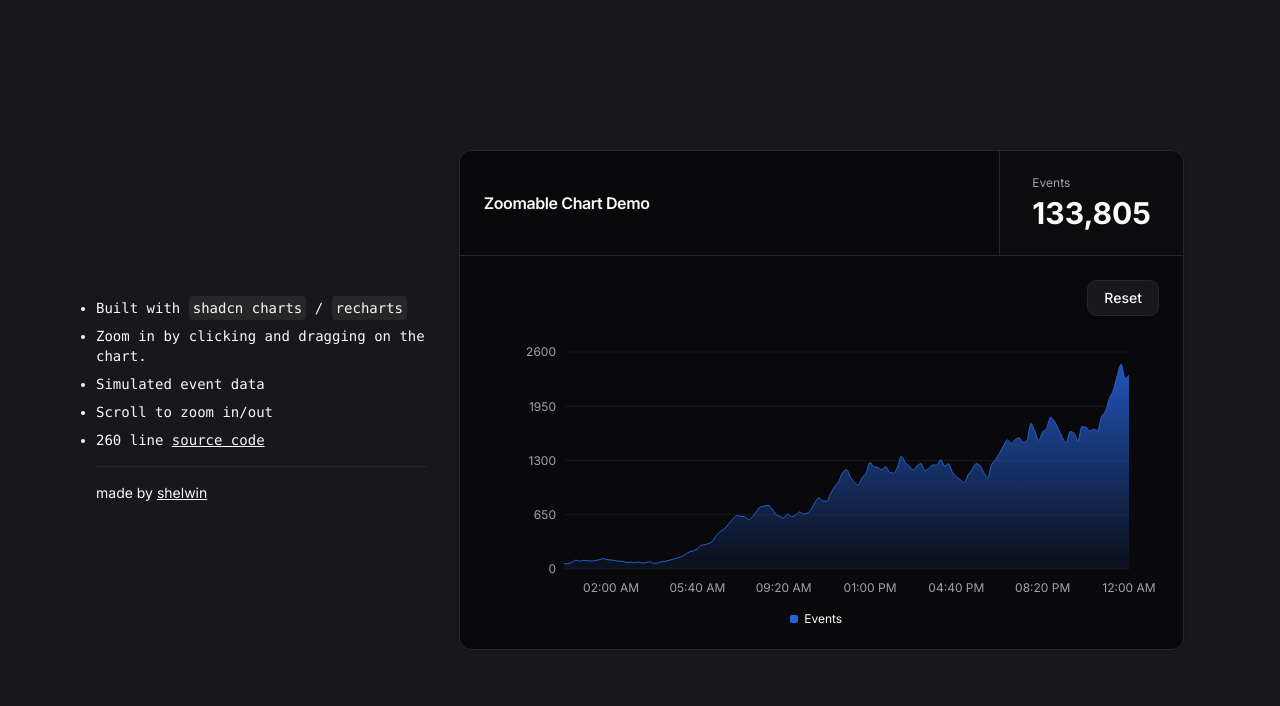
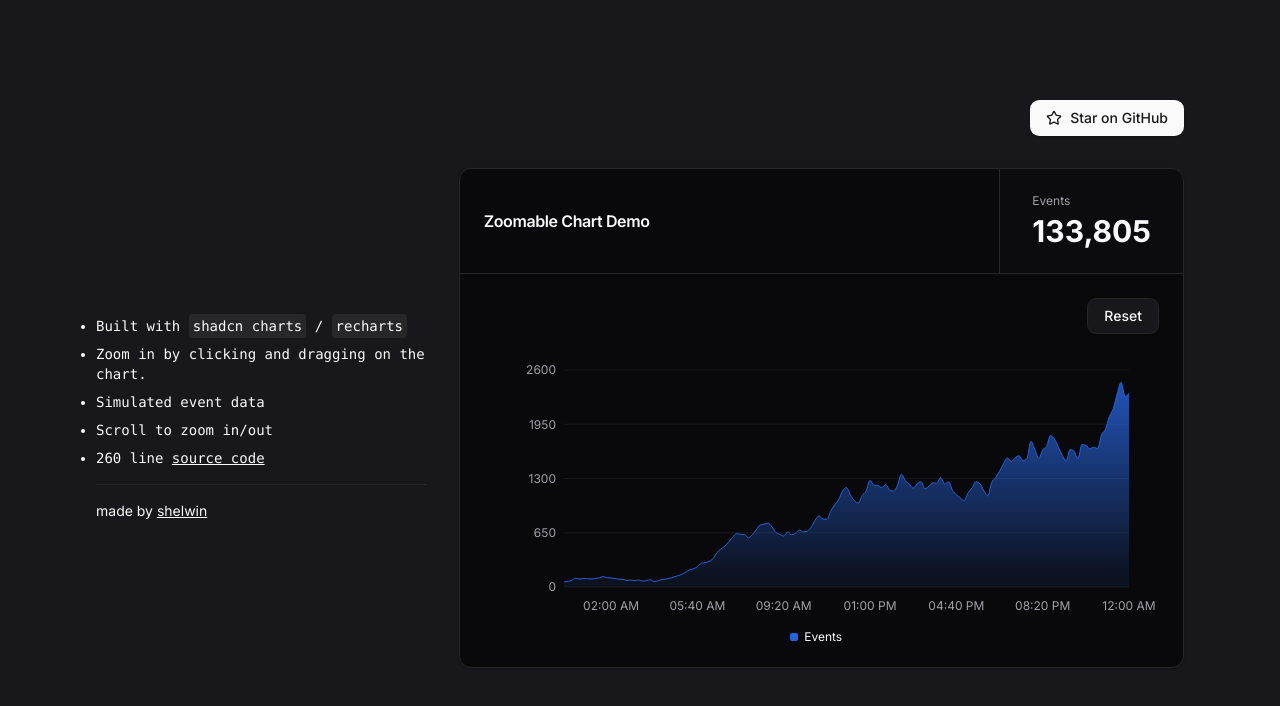
Before and after one commit to shelwinsunga/zoom-chart-demo, a Next.js app: page / in a window 1280 px wide. Shown: the top 706 px of the page. Built offline with nearby package versions, Linux system fonts and the light colour scheme.

Commit message:
feat: add star

```diff
--- a/app/page.tsx
+++ b/app/page.tsx
@@ -1,9 +1,18 @@
 import { ZoomableChart } from "@/components/chart";
 import Link from "next/link";
+import { Button } from "@/components/ui/button";
+import { Star } from "lucide-react";
 
 export default function Home() {
   return (
     <main className="flex min-h-screen flex-col items-center justify-center p-4 sm:p-8 md:p-12 lg:p-24">
+      <div className="w-full max-w-[1500px] mb-8 -mt-8">
+        <Button asChild className="float-right">
+          <Link href="https://github.com/shelwinsunga/zoom-chart-demo" target="_blank" rel="noopener noreferrer">
+            <Star className="mr-2 h-4 w-4" /> Star on GitHub
+          </Link>
+        </Button>
+      </div>
       <div className="flex justify-center w-full">
         <div className="flex flex-col lg:flex-row items-center max-w-[1500px] w-full">
           <div className="w-full lg:w-1/3 lg:pr-8 mb-8 lg:mb-0">
@@ -17,13 +26,12 @@ export default function Home() {
             <div className="border-t mt-4 pt-4 text-left text-sm text-foreground">
               made by <Link href="https://twitter.com/shelwin_" target="_blank" rel="noopener noreferrer"><u>shelwin</u></Link>
             </div>
-
           </div>
           <div className="w-full lg:w-2/3 h-[300px] sm:h-[400px] md:h-[500px]">
             <ZoomableChart />
           </div>
         </div>
       </div>
-    </main >
+    </main>
   );
 }
```
